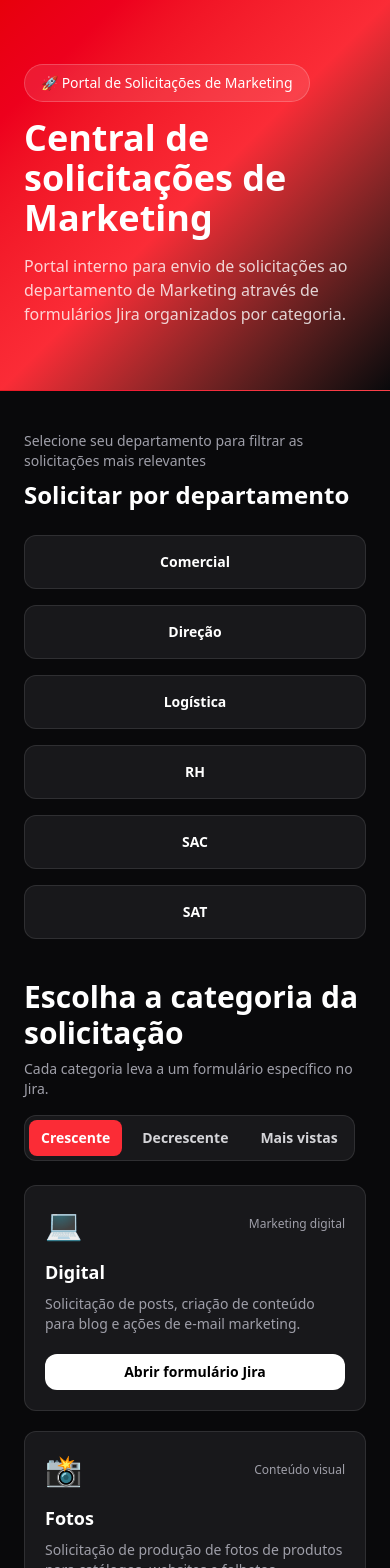
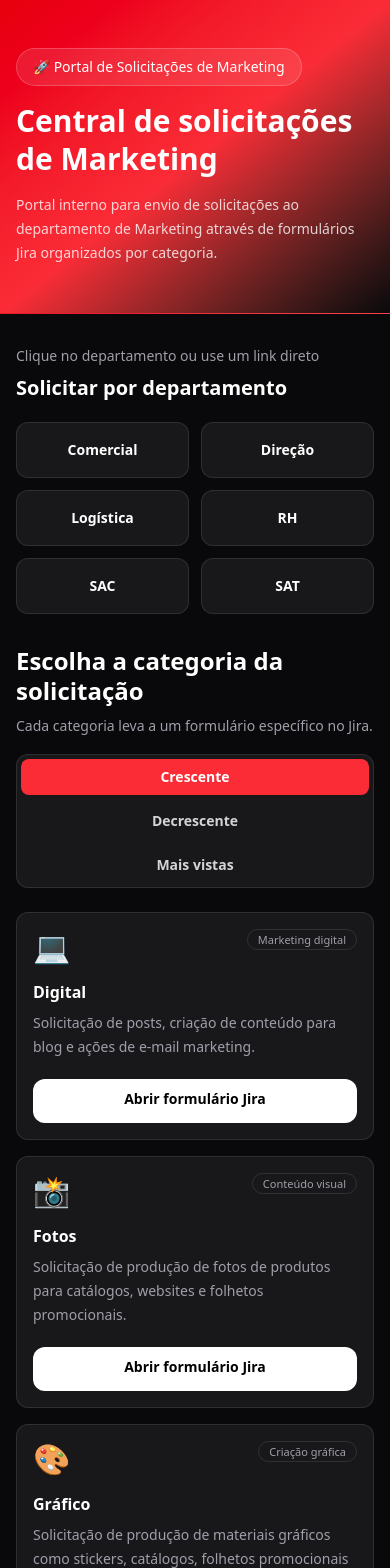
Before and after one commit to maiquelreislobao/marketingcenter, a React (Vite) app: page / in a window 390 px wide. Shown: the top 1568 px of the page. Built offline with nearby package versions, Linux system fonts and the light colour scheme.

Commit message:
Update App.jsx

```diff
--- a/src/App.jsx
+++ b/src/App.jsx
@@ -8,12 +8,21 @@ export default function PortalMarketingLobao() {
   useEffect(() => {
     try {
       if (typeof window === "undefined") return;
+
+      // carregar dept via URL
+      const params = new URLSearchParams(window.location.search);
+      const deptFromUrl = params.get("dept");
+      if (deptFromUrl) {
+        setSelectedDept(deptFromUrl);
+      }
+
+      // carregar views
       const savedViews = window.localStorage.getItem("marketing-service-views");
       if (savedViews) {
         setViewCounts(JSON.parse(savedViews));
       }
     } catch (error) {
-      console.error("Erro ao carregar visualizações:", error);
+      console.error("Erro ao carregar dados:", error);
     }
   }, []);
 
@@ -125,21 +134,13 @@ export default function PortalMarketingLobao() {
     : services;
 
   const sortedServices = [...filteredServices].sort((a, b) => {
-    if (sortOption === "asc") {
-      return a.title.localeCompare(b.title);
-    }
-
-    if (sortOption === "desc") {
-      return b.title.localeCompare(a.title);
-    }
+    if (sortOption === "asc") return a.title.localeCompare(b.title);
+    if (sortOption === "desc") return b.title.localeCompare(a.title);
 
     const viewsA = viewCounts[a.title] || 0;
     const viewsB = viewCounts[b.title] || 0;
 
-    if (viewsB !== viewsA) {
-      return viewsB - viewsA;
-    }
-
+    if (viewsB !== viewsA) return viewsB - viewsA;
     return a.title.localeCompare(b.title);
   });
 
@@ -164,68 +165,69 @@ export default function PortalMarketingLobao() {
   };
 
   return (
-    <div className="min-h-screen bg-zinc-950 text-white">
+    <div className="min-h-screen overflow-x-hidden bg-zinc-950 text-white">
       <header className="border-b border-white/10 bg-gradient-to-br from-red-600 via-red-500 to-zinc-950">
-        <div className="mx-auto max-w-7xl px-6 py-16 lg:px-10">
+        <div className="mx-auto max-w-7xl px-4 py-12 sm:px-6 sm:py-16 lg:px-10">
           <div className="max-w-3xl">
+            <div className="flex flex-wrap items-center gap-2">
             <div className="mb-4 inline-flex items-center gap-2 rounded-full border border-white/20 bg-white/10 px-4 py-2 text-sm">
               🚀 Portal de Solicitações de Marketing
             </div>
 
-            <h1 className="text-4xl font-black md:text-5xl">
+            </div>
+
+            <h1 className="text-3xl font-black leading-tight sm:text-4xl md:text-5xl">
               Central de solicitações de Marketing
             </h1>
 
-            <p className="mt-4 text-white/80">
+            <p className="mt-4 max-w-2xl text-sm leading-6 text-white/80 sm:text-base">
               Portal interno para envio de solicitações ao departamento de Marketing através de formulários Jira organizados por categoria.
             </p>
           </div>
         </div>
       </header>
 
-      <section className="mx-auto max-w-7xl px-6 py-10 lg:px-10">
+      <section className="mx-auto max-w-7xl px-4 py-8 sm:px-6 sm:py-10 lg:px-10">
         <p className="mb-2 text-sm text-zinc-400">
-          Selecione seu departamento para filtrar as solicitações mais relevantes
+          Clique no departamento ou use um link direto
         </p>
-        <h2 className="mb-6 text-2xl font-black">Solicitar por departamento</h2>
+        <h2 className="mb-5 text-xl font-black sm:mb-6 sm:text-2xl">Solicitar por departamento</h2>
 
-        <div className="grid gap-4 sm:grid-cols-2 md:grid-cols-3 lg:grid-cols-6">
+        <div className="grid grid-cols-2 gap-3 sm:gap-4 md:grid-cols-3 lg:grid-cols-6">
           {Object.keys(departmentMap).map((dept) => (
-            <button
+            <a
               key={dept}
-              onClick={() =>
-                setSelectedDept(selectedDept === dept ? null : dept)
-              }
-              className={`rounded-xl border px-4 py-4 text-sm font-semibold transition ${
+              href={`?dept=${encodeURIComponent(dept)}`}
+              className={`flex min-h-[56px] items-center justify-center rounded-xl border px-3 py-3 text-center text-sm font-semibold leading-tight transition sm:px-4 sm:py-4 ${
                 selectedDept === dept
                   ? "border-red-500 bg-red-500"
                   : "border-white/10 bg-zinc-900 hover:border-red-500/40 hover:bg-zinc-800"
               }`}
             >
               {dept}
-            </button>
+            </a>
           ))}
         </div>
       </section>
 
-      <main className="mx-auto max-w-7xl px-6 pb-14 lg:px-10">
-        <div className="mb-6 flex flex-col gap-4 md:flex-row md:items-end md:justify-between">
+      <main className="mx-auto max-w-7xl px-4 pb-12 sm:px-6 sm:pb-14 lg:px-10">
+        <div className="mb-6 flex flex-col gap-4 lg:flex-row lg:items-end lg:justify-between">
           <div className="flex flex-col gap-2">
-            <h2 className="text-3xl font-black">
+            <h2 className="text-2xl font-black leading-tight sm:text-3xl">
               {selectedDept
                 ? `Solicitações recomendadas para ${selectedDept}`
                 : "Escolha a categoria da solicitação"}
             </h2>
-            <p className="max-w-xl text-sm text-zinc-400">
+            <p className="max-w-xl text-sm leading-6 text-zinc-400">
               Cada categoria leva a um formulário específico no Jira.
             </p>
           </div>
 
-          <div className="flex flex-wrap items-center gap-3">
-            <div className="flex items-center gap-2 rounded-xl border border-white/10 bg-zinc-900 p-1">
+          <div className="flex w-full flex-col gap-3 sm:w-auto sm:flex-row sm:flex-wrap sm:items-center">
+            <div className="grid grid-cols-1 gap-2 rounded-xl border border-white/10 bg-zinc-900 p-1 sm:flex sm:items-center sm:gap-2">
               <button
                 onClick={() => setSortOption("asc")}
-                className={`rounded-lg px-3 py-2 text-sm font-semibold transition ${
+                className={`w-full rounded-lg px-3 py-2 text-sm font-semibold transition sm:w-auto ${
                   sortOption === "asc"
                     ? "bg-red-500 text-white"
                     : "text-zinc-300 hover:bg-zinc-800"
@@ -256,29 +258,29 @@ export default function PortalMarketingLobao() {
             </div>
 
             {selectedDept && (
-              <button
-                onClick={() => setSelectedDept(null)}
-                className="rounded-xl border border-white/10 bg-zinc-900 px-4 py-2 text-sm font-semibold text-white transition hover:border-red-500/40 hover:bg-zinc-800"
+              <a
+                href="?"
+                className="w-full rounded-xl border border-white/10 bg-zinc-900 px-4 py-2 text-center text-sm font-semibold text-white transition hover:border-red-500/40 hover:bg-zinc-800 sm:w-auto"
               >
                 Limpar filtro
-              </button>
+              </a>
             )}
           </div>
         </div>
 
-        <div className="grid gap-5 sm:grid-cols-2 xl:grid-cols-4">
+        <div className="grid grid-cols-1 gap-4 sm:grid-cols-2 lg:gap-5 xl:grid-cols-3 2xl:grid-cols-4">
           {sortedServices.map((service) => (
             <div
               key={service.title}
-              className="rounded-xl border border-white/10 bg-zinc-900 p-5 transition hover:-translate-y-1 hover:border-red-500/40"
+              className="flex h-full flex-col rounded-xl border border-white/10 bg-zinc-900 p-4 transition hover:-translate-y-1 hover:border-red-500/40 sm:p-5"
             >
-              <div className="mb-4 flex items-center justify-between">
-                <div className="text-3xl">{service.icon}</div>
-                <span className="text-xs text-zinc-400">{service.tag}</span>
+              <div className="mb-4 flex items-start justify-between gap-3">
+                <div className="shrink-0 text-3xl">{service.icon}</div>
+                <span className="rounded-full border border-white/10 px-2.5 py-1 text-[11px] leading-none text-zinc-400 sm:text-xs">{service.tag}</span>
               </div>
 
-              <h3 className="text-lg font-bold">{service.title}</h3>
-              <p className="mt-2 text-sm text-zinc-400">{service.description}</p>
+              <h3 className="text-base font-bold leading-snug sm:text-lg">{service.title}</h3>
+              <p className="mt-2 text-sm leading-6 text-zinc-400">{service.description}</p>
 
               {sortOption === "views" && (
                 <p className="mt-3 text-xs text-zinc-500">
@@ -286,13 +288,13 @@ export default function PortalMarketingLobao() {
                 </p>
               )}
 
-              <div className="mt-5 flex flex-col gap-2">
+              <div className="mt-auto pt-5 flex flex-col gap-2">
                 <a
                   href={service.link}
                   target="_blank"
                   rel="noopener noreferrer"
                   onClick={() => handleServiceView(service.title)}
-                  className="block w-full rounded-xl bg-white px-4 py-2 text-center text-sm font-bold text-black transition hover:bg-red-500 hover:text-white"
+                  className="block min-h-[44px] w-full rounded-xl bg-white px-4 py-2.5 text-center text-sm font-bold text-black transition hover:bg-red-500 hover:text-white"
                 >
                   Abrir formulário Jira
                 </a>
@@ -302,7 +304,7 @@ export default function PortalMarketingLobao() {
                     href={service.calendarLink}
                     target="_blank"
                     rel="noopener noreferrer"
-                    className="block w-full rounded-xl border border-white/20 px-4 py-2 text-center text-sm font-semibold text-white transition hover:border-red-500/40 hover:bg-zinc-800"
+                    className="block min-h-[44px] w-full rounded-xl border border-white/20 px-4 py-2.5 text-center text-sm font-semibold text-white transition hover:border-red-500/40 hover:bg-zinc-800"
                   >
                     Ver agenda
                   </a>
```
